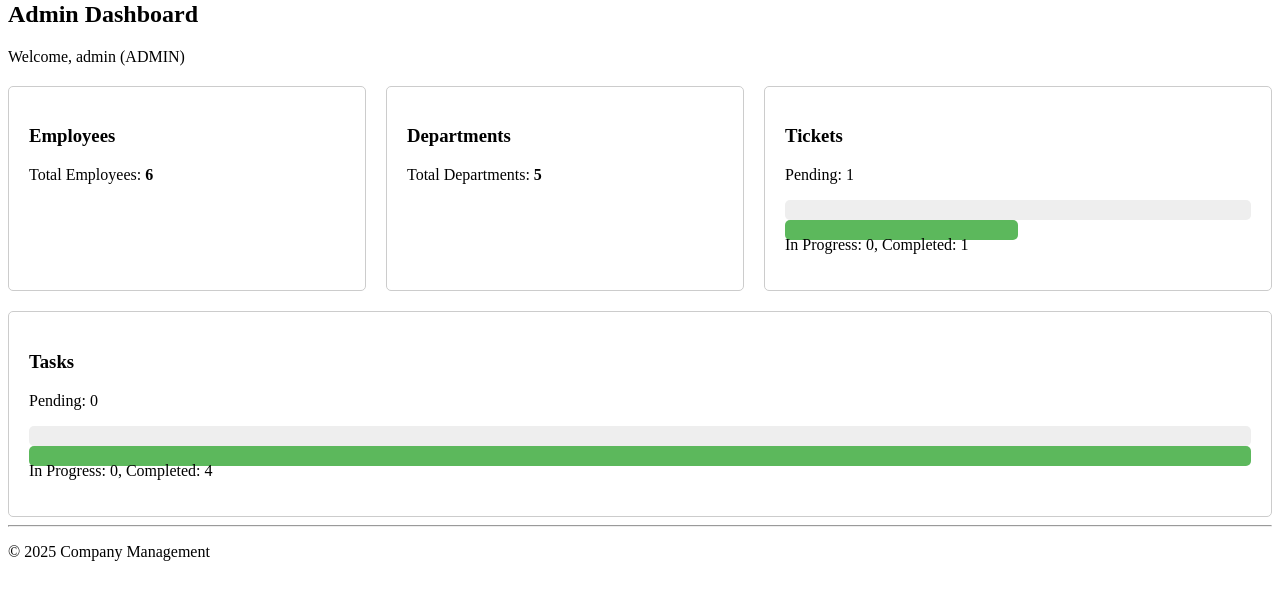
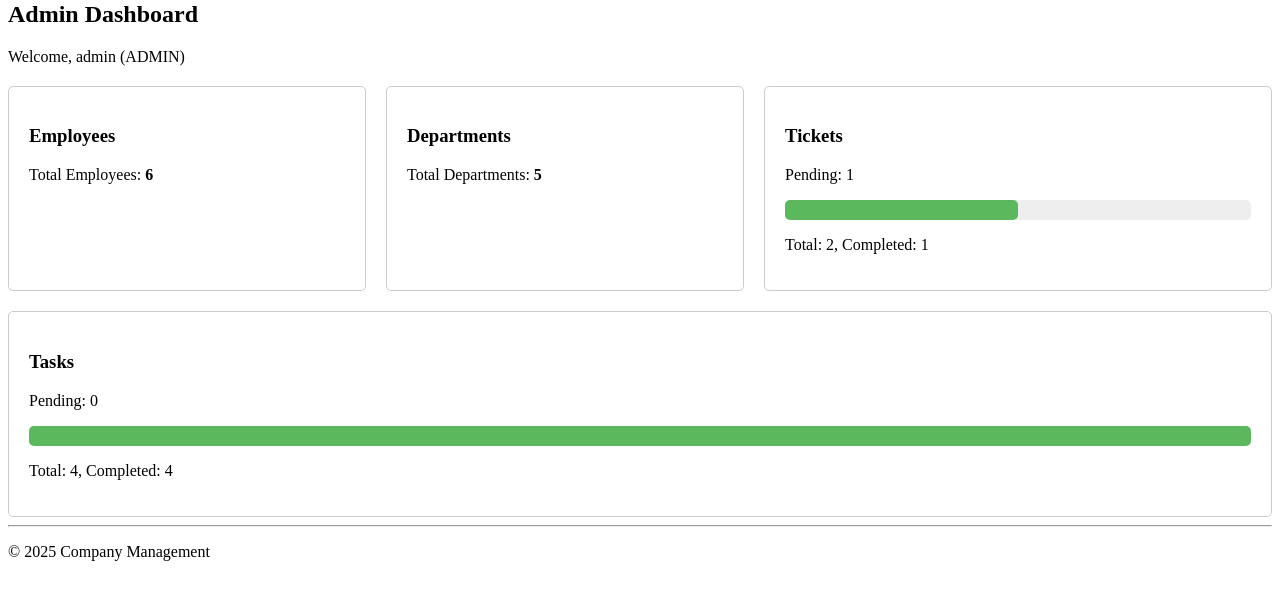
Before and after one commit to mrabhin03/Company-Based-Project-Management-System, a Django app: page /users/dashboard/ in a window 1280 px wide. Shown: the part 135-735 px from the top of the page. Run offline with Django 5.2, Linux system fonts and the light colour scheme; a user stored in the database is signed in; data comes from the database, SQL or seed files in the repository; both versions use the stored data as it was after the commit.

Commit message:
Minor Change

```diff
--- a/company/templates/company/Department_detail.html
+++ b/company/templates/company/Department_detail.html
@@ -19,6 +19,7 @@
     <!-- Department Details -->
     <h2 style="margin-bottom: 5px;">{{ department.name }}</h2>
     <p><strong>Description:</strong> {{ department.description }}</p>
+    <p><strong>Manager:</strong> {% if department.manager %} {{ department.manager.name }}{% else %}Not set{%endif%}</p>
     <p><strong>Created at:</strong> {{ department.created_at|date:"M d, Y H:i" }}</p>
     <a style="background-color: #7f0505; color: white; padding: 8px 15px;
                   text-decoration: none; border-radius: 6px; font-size: 14px;"
--- a/company/templates/company/department_form.html
+++ b/company/templates/company/department_form.html
@@ -11,7 +11,6 @@
     {{ form.as_p }}
     {% if parent %}
     <input type="hidden" name="parent" value="{{parent}}">
-
     {% endif %}
     <button type="submit">Save</button>
 </form>
--- a/users/templates/users/dashboard_admin.html
+++ b/users/templates/users/dashboard_admin.html
@@ -22,10 +22,9 @@
         <h3>Tickets</h3>
         <p>Pending: {{ ticket_progress.pending }}</p>
         <div style="background: #eee; border-radius: 5px; height: 20px; width: 100%; margin-bottom: 5px;">
-            <div style="width: {{ ticket_progress.in_progress_percent }}%; background: #f0ad4e; height: 100%; border-radius: 5px;"></div>
             <div style="width: {{ ticket_progress.completed_percent }}%; background: #5cb85c; height: 100%; border-radius: 5px;"></div>
         </div>
-        <p>In Progress: {{ ticket_progress.in_progress }}, Completed: {{ ticket_progress.completed }}</p>
+        <p>Total: {{ ticket_progress.total }}, Completed: {{ ticket_progress.completed }}</p>
     </div>
 
     <!-- Tasks Card -->
@@ -33,10 +32,9 @@
         <h3>Tasks</h3>
         <p>Pending: {{ task_progress.pending }}</p>
         <div style="background: #eee; border-radius: 5px; height: 20px; width: 100%; margin-bottom: 5px;">
-            <div style="width: {{ task_progress.in_progress_percent }}%; background: #f0ad4e; height: 100%; border-radius: 5px;"></div>
             <div style="width: {{ task_progress.completed_percent }}%; background: #5cb85c; height: 100%; border-radius: 5px;"></div>
         </div>
-        <p>In Progress: {{ task_progress.in_progress }}, Completed: {{ task_progress.completed }}</p>
+        <p>Total: {{ task_progress.total }}, Completed: {{ task_progress.completed }}</p>
     </div>
 
 </div>
--- a/users/views.py
+++ b/users/views.py
@@ -46,8 +46,17 @@ def user_login(request):
 def user_logout(request):
     auth_logout(request)
     return redirect('login')
+def getAllChildren(dept):
+    children = [dept]
 
-# Dashboard - role-aware
+    def _get_children(t):
+        for child in t.sub_departments.all():
+            children.append(child)
+            _get_children(child)
+
+    _get_children(dept)
+    return children
+
 @login_required
 def dashboard(request):
     user = request.user
@@ -58,12 +67,10 @@ def dashboard(request):
         total_employees = EmployeeProfile.objects.count()
         total_departments = Department.objects.count()
 
-        # Tickets
         total_tickets = Ticket.objects.count()
-        pending_tickets = Ticket.objects.filter(status='Pending').count()
         in_progress_tickets = Ticket.objects.filter(status='In Progress').count()
         completed_tickets = Ticket.objects.filter(status='Resolved').count()
-
+        pending_tickets = total_tickets-completed_tickets
         ticket_progress = {
             'pending': pending_tickets,
             'in_progress': in_progress_tickets,
@@ -72,20 +79,14 @@ def dashboard(request):
             'completed_percent': int((completed_tickets/total_tickets)*100) if total_tickets else 0,
             'in_progress_percent': int((in_progress_tickets/total_tickets)*100) if total_tickets else 0
         }
-
-        # Tasks
         total_tasks = Task.objects.count()
-        pending_tasks = Task.objects.filter(status='Assigned').count()
-        in_progress_tasks = Task.objects.filter(status='In Progress').count()
         completed_tasks = Task.objects.filter(status='Completed').count()
-
+        pending_tasks = total_tasks-completed_tasks
         task_progress = {
             'pending': pending_tasks,
-            'in_progress': in_progress_tasks,
             'completed': completed_tasks,
             'total': total_tasks,
             'completed_percent': int((completed_tasks/total_tasks)*100) if total_tasks else 0,
-            'in_progress_percent': int((in_progress_tasks/total_tasks)*100) if total_tasks else 0
         }
 
         context = {
@@ -106,6 +107,28 @@ def dashboard(request):
         return render(request, 'users/dashboard_employee.html', context)
 
     elif user.role == 'MANAGER':
+        dept=getAllChildren(user.employeeprofile.department)
+        total_employees = EmployeeProfile.objects.filter(department__in=dept).count()
+        total_departments =len(dept)
+
+        total_tasks = Task.objects.filter(
+            Q(assigned_department__in=dept) | Q(assigned_to__department__in=dept)
+        ).count()
+        completed_tasks = Task.objects.filter(
+            Q(assigned_department__in=dept) | Q(assigned_to__department__in=dept),status='Completed'
+        ).count()
+        pending_tasks = total_tasks-completed_tasks
+        task_progress = {
+            'pending': pending_tasks,
+            'completed': completed_tasks,
+            'total': total_tasks,
+            'completed_percent': int((completed_tasks/total_tasks)*100) if total_tasks else 0,
+        }
+        context = {
+            'total_employees': total_employees,
+            'total_departments': total_departments,
+            'task_progress': task_progress,
+        }
         return render(request, 'users/dashboard_manager.html', context)
     else:
         return redirect("customer_dashboard")
```
Also changed, not shown: users/templates/users/dashboard_manager.html (+25 -1 lines), db.sqlite3, tasks/templates/tasks/task_update_status.html (line endings or trailing spaces).
